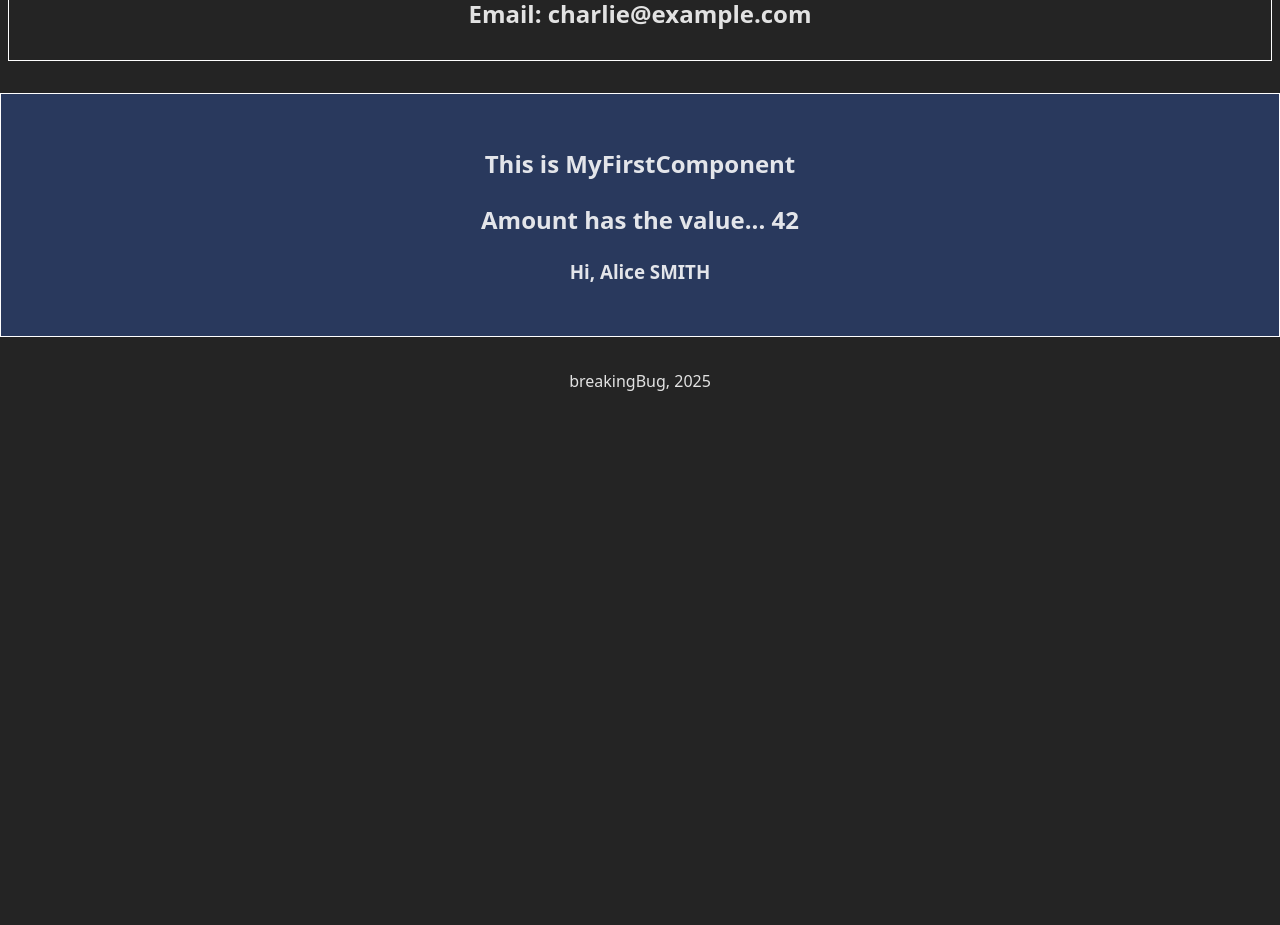
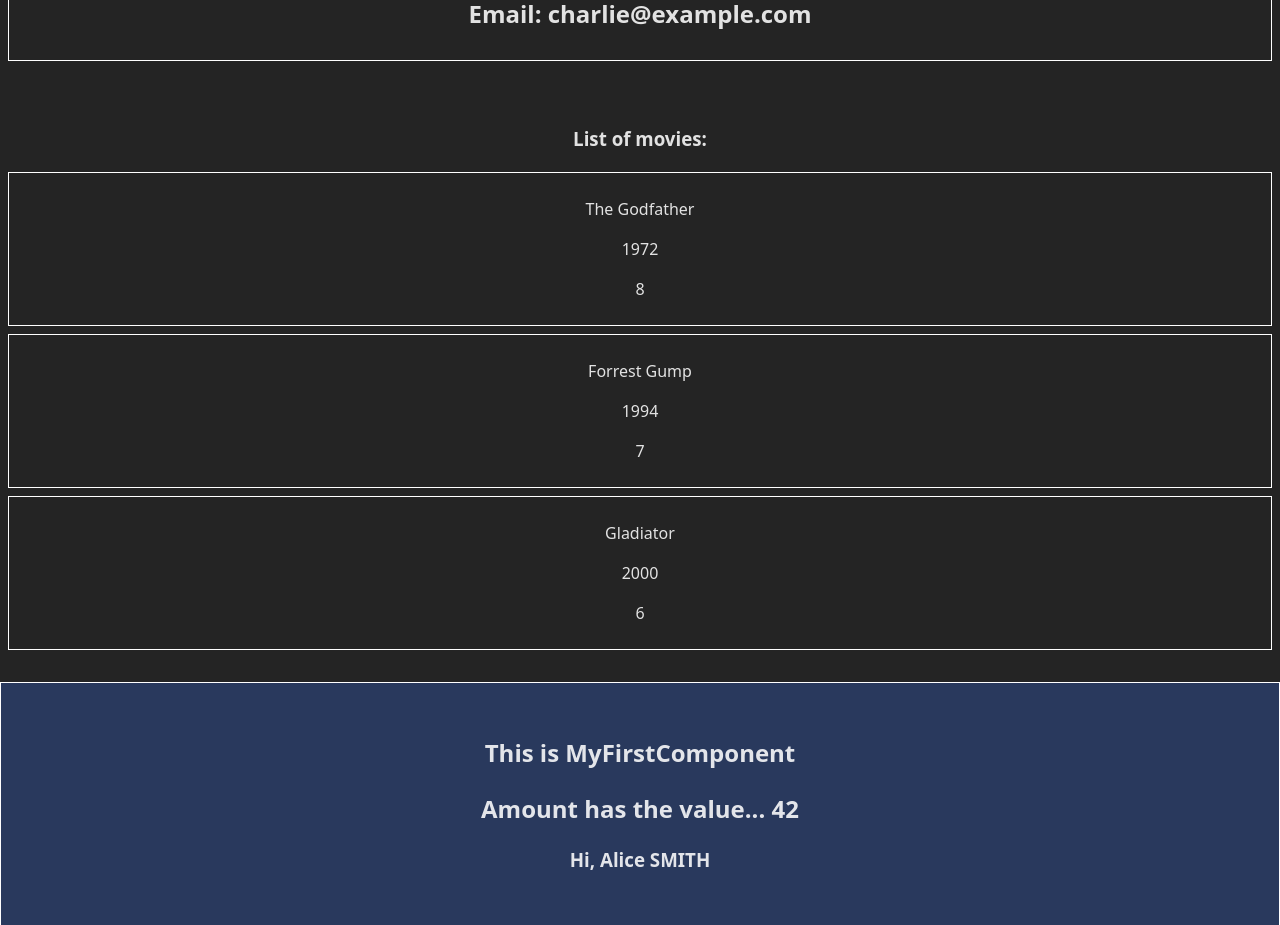
Before and after one commit to ironhack-sept2025-breakingBug/w4d1-react-intro, a React (Vite) app: page / in a window 1280 px wide. Shown: the part 900-1825 px from the top of the page. Before the commit the page ends 1309 px from the top, so only its background shows below. Built offline with nearby package versions, Linux system fonts and the light colour scheme.

Commit message:
add example of map()

```diff
--- a/src/App.jsx
+++ b/src/App.jsx
@@ -2,6 +2,7 @@
 import MyFirstComponent from "./components/MyFirstComponent"
 import Footer from "./components/Footer"
 import User from "./components/User"
+import MovieList from "./components/MovieList"
 
 
 
@@ -12,9 +13,12 @@
 
       <Header title='hello world' />
 
+
       <User userName="alice" age={30} email="alice@example.com" />
       <User userName="bob" age={40} email="bob@example.com" />
       <User userName="charlie" age={50} email="charlie@example.com" />
+
+      <MovieList />
 
       <MyFirstComponent />
 
--- /dev/null
+++ b/src/components/MovieList.jsx
@@ -0,0 +1,22 @@
+import moviesArr from '../data/movies.json'
+
+
+function MovieList() {
+    return (
+        <section id="movie-list">
+            <h3>List of movies:</h3>
+
+            {moviesArr.map((movieObj, i, arr) => {
+                return (
+                    <div className='box'>
+                        <p>{movieObj.title}</p>
+                        <p>{movieObj.year}</p>
+                        <p>{movieObj.rating}</p>
+                    </div>
+                )
+            })}
+        </section>
+    )
+}
+
+export default MovieList
--- /dev/null
+++ b/src/data/movies.json
@@ -0,0 +1,35 @@
+[
+    {
+        "id": 1,
+        "title": "The Godfather",
+        "year": 1972,
+        "genres": [
+            "Crime",
+            "Drama"
+        ],
+        "imgURL": "https://m.media-amazon.com/images/M/MV5BM2MyNjYxNmUtYTAwNi00MTYxLWJmNWYtYzZlODY3ZTk3OTFlXkEyXkFqcGdeQXVyNzkwMjQ5NzM@._V1_UY268_CR3,0,182,268_AL_.jpg",
+        "rating": 8
+    },
+    {
+        "id": 2,
+        "title": "Forrest Gump",
+        "year": 1994,
+        "genres": [
+            "Drama",
+            "Romance"
+        ],
+        "imgURL": "https://m.media-amazon.com/images/M/MV5BNWIwODRlZTUtY2U3ZS00Yzg1LWJhNzYtMmZiYmEyNmU1NjMzXkEyXkFqcGdeQXVyMTQxNzMzNDI@._V1_UY268_CR1,0,182,268_AL_.jpg",
+        "rating": 7
+    },
+    {
+        "id": 3,
+        "title": "Gladiator",
+        "year": 2000,
+        "genres": [
+            "Action",
+            "Adventure",
+            "Drama"
+        ],
+        "rating": 6
+    }
+]
--- a/src/index.css
+++ b/src/index.css
@@ -56,3 +56,7 @@
   padding: .5rem;
   margin: .5rem;
 }
+
+#movie-list {
+  margin-top: 4rem;
+}
```
